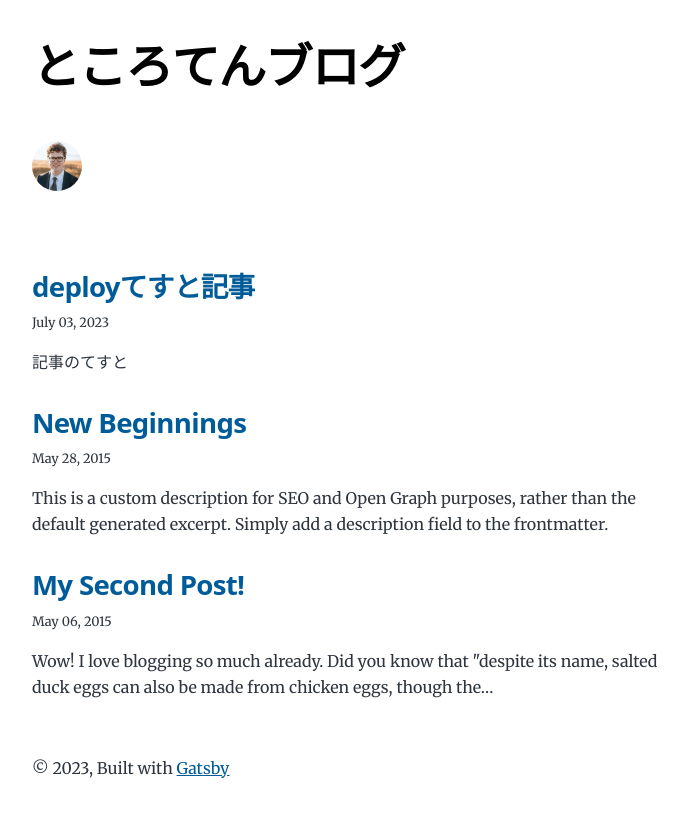
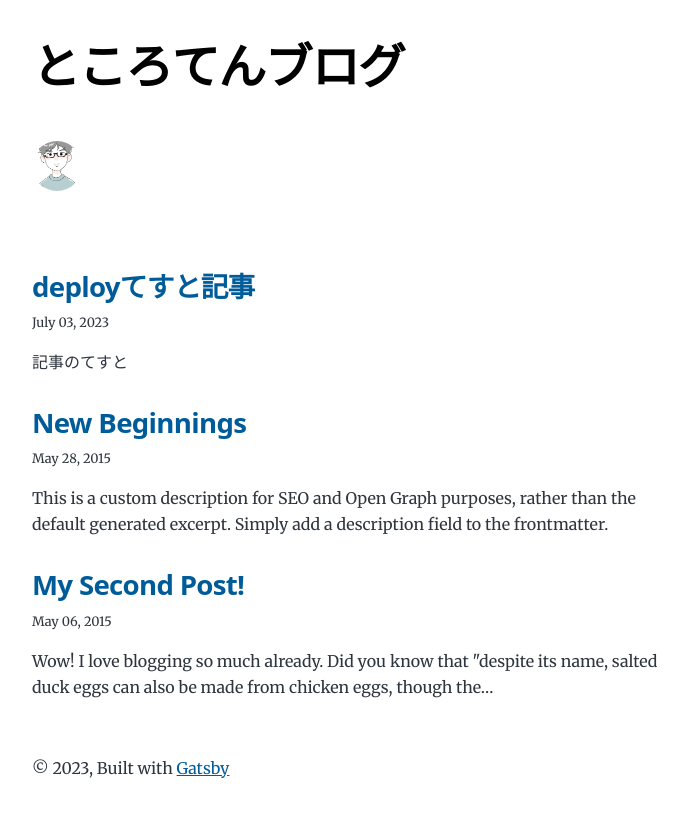
Before and after one commit to Sei-Takechi/tokoroten-blog, a Gatsby site: page / in a window 1280 px wide. Shown: the whole page, without its empty margins (292-980 px from the left). Built offline with nearby package versions, Linux system fonts and the light colour scheme; Gatsby itself is replaced by a stand-in of ours.

Commit message:
icon画像変更

```diff
--- a/src/components/bio.js
+++ b/src/components/bio.js
@@ -36,7 +36,7 @@ const Bio = () => {
         className="bio-avatar"
         layout="fixed"
         formats={["auto", "webp", "avif"]}
-        src="../images/profile-pic.png"
+        src="../images/my-icon.JPG"
         width={50}
         height={50}
         quality={95}
```
Also changed, not shown: src/images/my-icon.JPG (added), src/images/profile-pic.png (deleted).
